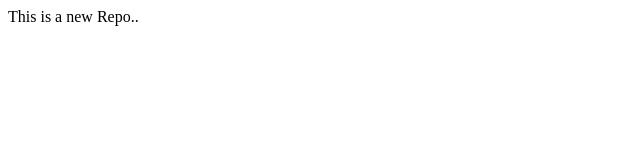
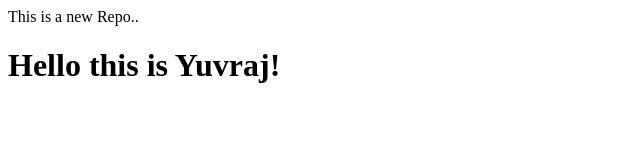
Before and after one commit to Yuvraj-Yadav-dev/localrepo, a plain HTML site: page index.html in a window 1280 px wide. Shown: the whole page, without its empty margins (0-640 px from the left). Drawn offline with Linux system fonts and the light colour scheme.

Commit message:
Update index.html

```diff
--- a/index.html
+++ b/index.html
@@ -1 +1,2 @@
 <p>This is a new Repo..</p>
+<h1>Hello this is Yuvraj!</h1>
```
